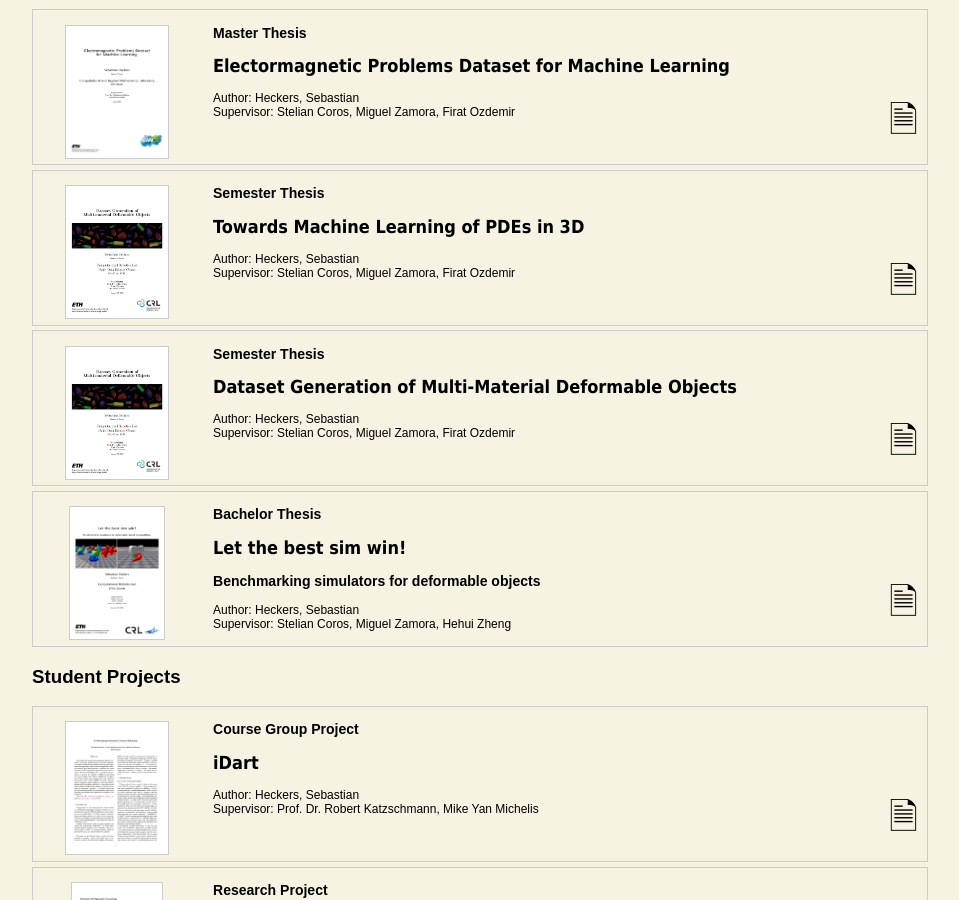
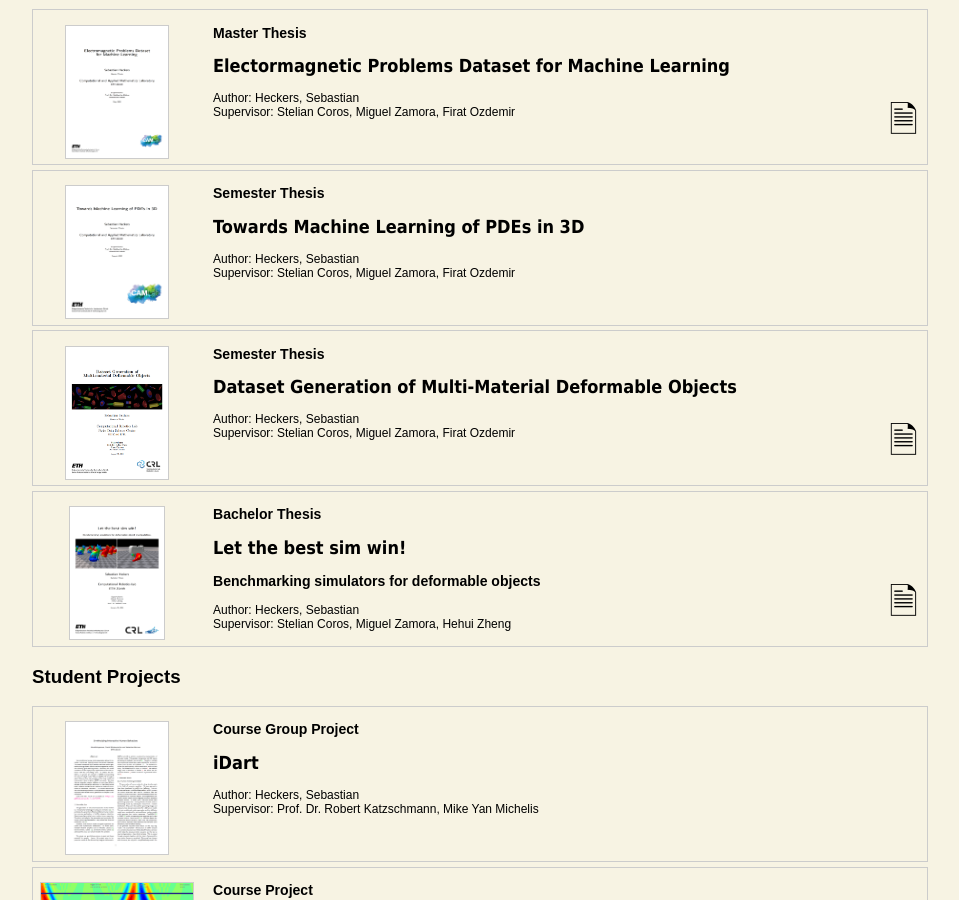
Before and after one commit to seba-heck/seba-heck.github.io, a Jekyll site: the page built from projects.html, in a window 1280 px wide and 900 px high, scrolled down 308 px. Shown: the whole window, without its empty margins (160-1119 px from the left). Built offline with Jekyll 4.4.1, drawn with Linux system fonts in a browser that asks for light colours; some web fonts are replaced; some of the changed text lies outside the part shown.

Commit message:
added new project sites

```diff
--- a/projects.html
+++ b/projects.html
@@ -21,14 +21,14 @@
 
   {% include link_box.html
     url="/projects/semesterthesis-2.html"
-    img="/assets/imgs/P-sa_dataset_generation_multi-material/008_SA_titelseite.png"
+    img="/assets/imgs/P-sa_ml_pde_3d/front_page__Report__MLPDEs3D.png"
     website="Semester Thesis"
     content="<h2>Towards Machine Learning of PDEs in 3D</h2>
     <p>
         Author: Heckers, Sebastian <br>
         Supervisor: Stelian Coros, Miguel Zamora, Firat Ozdemir
     </p>"
-    paper=true %}
+    paper=false %}
 
   {% include link_box.html
     url="/projects/semesterthesis.html"
@@ -64,6 +64,16 @@
         Author: Heckers, Sebastian <br>
         Supervisor: Prof. Dr. Robert Katzschmann, Mike Yan Michelis
     </p>"
+    paper=false %}
+
+  {% include link_box.html
+    url="/projects/ome-population.html"
+    img="/assets/imgs/P-ome_population/front_page__OME_Project__Report.png"
+    website="Course Project"
+    content="<h2>Discovery of PDEs with Population-Based Optimization</h2>
+    <p>
+        Author: Heckers, Sebastian <br>
+    </p>"
     paper=true %}
 
   {% include link_box.html
```
